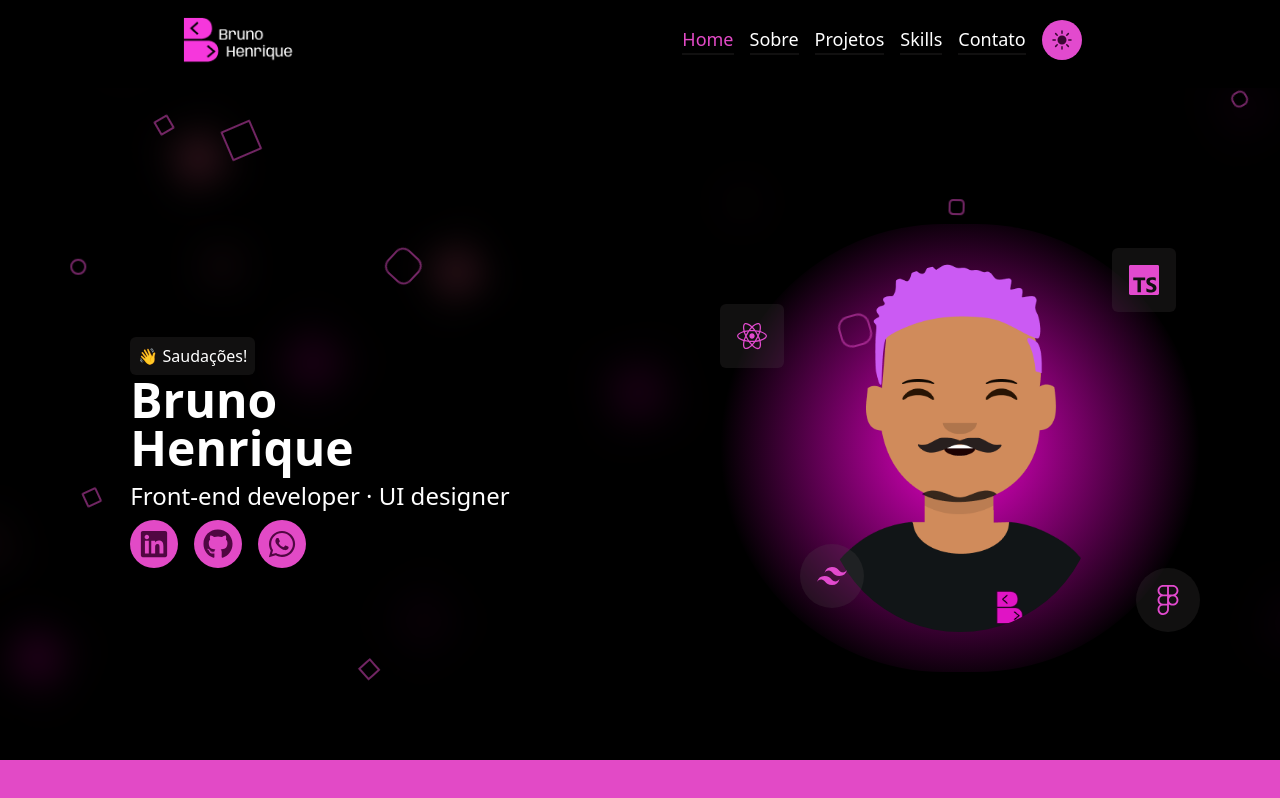
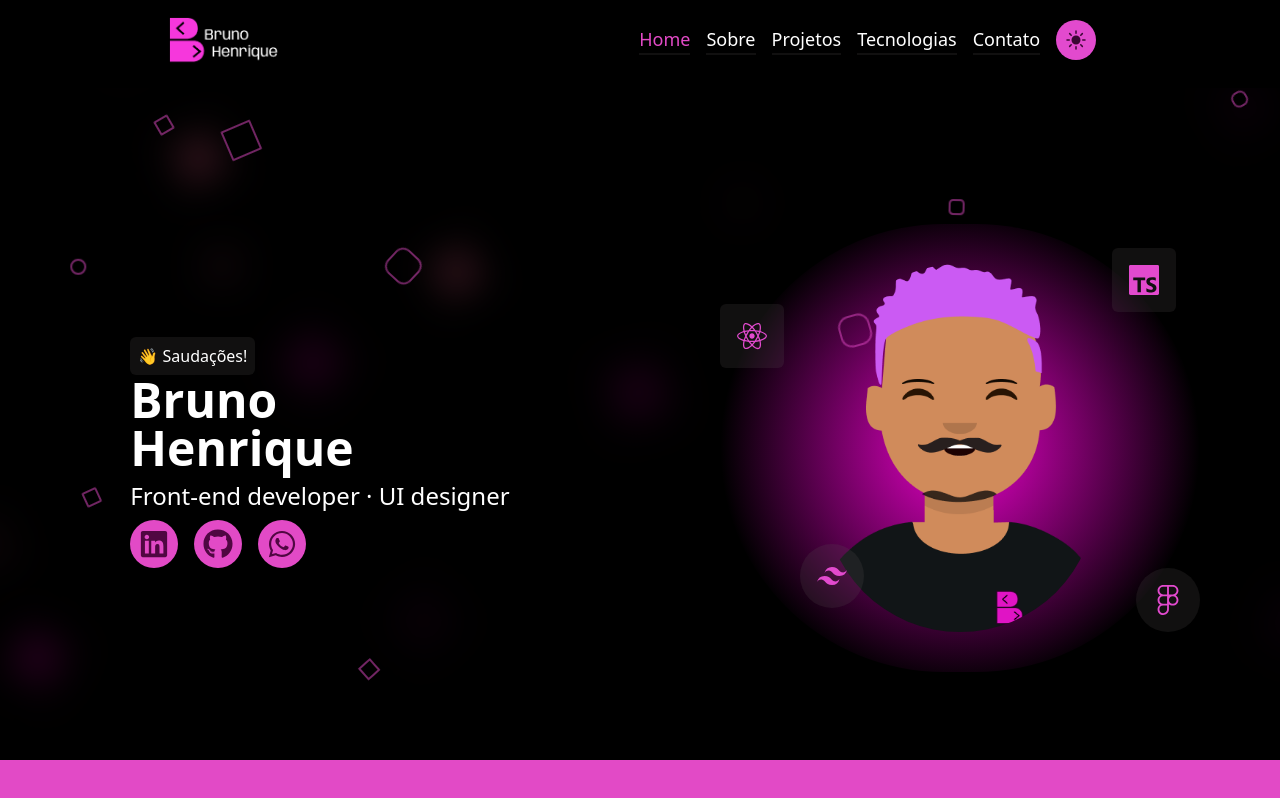
Before and after one commit to RiqueBruno/RiqueBruno, a React (Vite) app: page / in a window 1280 px wide. Shown: the top 798 px of the page. Built offline with nearby package versions, Linux system fonts and the light colour scheme.

Commit message:
refactor: modifica nome de skills para Tecnologias no componente Menu

```diff
--- a/src/components/Menu/Menu.tsx
+++ b/src/components/Menu/Menu.tsx
@@ -31,7 +31,7 @@ export default function Menu({
         { id: 'home', label: 'Home' },
         { id: 'about', label: 'Sobre' },
         { id: 'projects', label: 'Projetos' },
-        { id: 'skills', label: 'Skills' },
+        { id: 'skills', label: 'Tecnologias' },
         { id: 'contact', label: 'Contato' },
       ].map((item) => (
         <li key={item.id} className={liClassName}>
```
